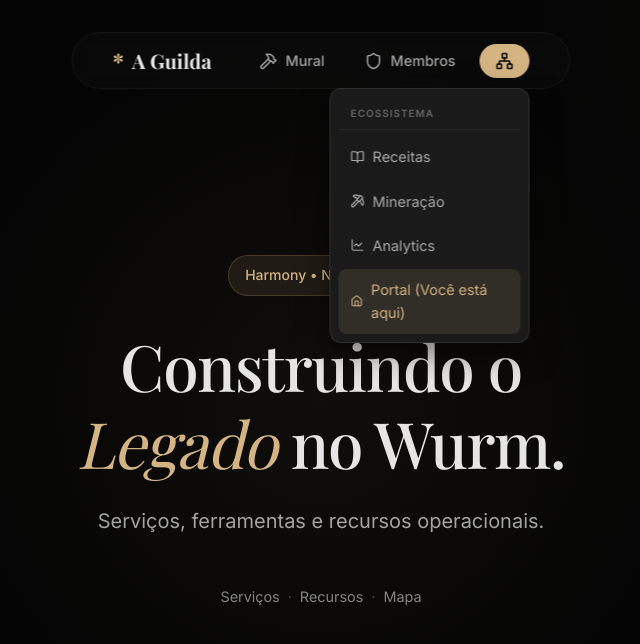
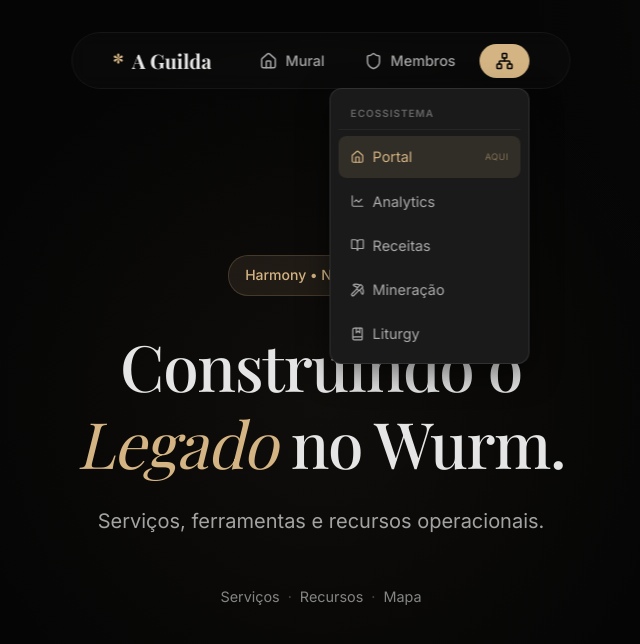
Before and after one commit to Jotasiete7/wurm-aguild-site, a React (Vite) app: page / in a window 1280 px wide. Both pictures are taken after a click on the button "Ecossistema A Guilda". Shown: the top 644 px of the page, without its empty margins (319-959 px from the left). Built offline with nearby package versions, Linux system fonts and the light colour scheme; no server answers; a web font is replaced by a local one.

Commit message:
feat: Add an ecosystem dropdown component to the navbar, displaying links to other tools and associated styling.

```diff
--- /dev/null
+++ b/src/components/EcosystemDropdown.css
@@ -0,0 +1,10 @@
+/* EcosystemDropdown — Hub-specific styles */
+
+.dropdown-here-label {
+    margin-left: auto;
+    font-size: 9px;
+    font-family: var(--font-sans);
+    opacity: 0.5;
+    letter-spacing: 0.05em;
+    text-transform: uppercase;
+}
--- /dev/null
+++ b/src/components/EcosystemDropdown.tsx
@@ -0,0 +1,92 @@
+import { useState, useRef, useEffect } from 'react';
+import { Network, Home, BookOpen, Pickaxe, LineChart, BookMarked } from 'lucide-react';
+import './EcosystemDropdown.css';
+
+// ─────────────────────────────────────────────────────────────
+// CANONICAL ECOSYSTEM DROPDOWN — A Guilda (Hub Version)
+// Template de referência para todos os projetos do ecossistema.
+// Ao replicar em outro projeto, altere apenas `CURRENT_TOOL`.
+// ─────────────────────────────────────────────────────────────
+
+const ECOSYSTEM_TOOLS = [
+    {
+        id: 'portal',
+        label: 'Portal',
+        href: 'https://wurm-aguild-site.pages.dev',
+        icon: Home,
+    },
+    {
+        id: 'analytics',
+        label: 'Analytics',
+        href: 'https://wurm-analytics-journal.pages.dev',
+        icon: LineChart,
+    },
+    {
+        id: 'recipes',
+        label: 'Receitas',
+        href: 'https://wurm-recipe-tool.pages.dev',
+        icon: BookOpen,
+    },
+    {
+        id: 'mining',
+        label: 'Mineração',
+        href: 'https://wurm-mining-tool.pages.dev',
+        icon: Pickaxe,
+    },
+    {
+        id: 'liturgy',
+        label: 'Liturgy',
+        href: 'https://wurm-liturgy.pages.dev',
+        icon: BookMarked,
+    },
+] as const;
+
+// ← Change this to the id of the current project
+const CURRENT_TOOL = 'portal';
+
+export default function EcosystemDropdown() {
+    const [isOpen, setIsOpen] = useState(false);
+    const ref = useRef<HTMLDivElement>(null);
+
+    // Close on outside click
+    useEffect(() => {
+        const handler = (e: MouseEvent) => {
+            if (ref.current && !ref.current.contains(e.target as Node)) {
+                setIsOpen(false);
+            }
+        };
+        document.addEventListener('mousedown', handler);
+        return () => document.removeEventListener('mousedown', handler);
+    }, []);
+
+    return (
+        <div ref={ref} className="relative-container">
+            <button
+                onClick={() => setIsOpen(prev => !prev)}
+                title="Ecossistema A Guilda"
+                className={`nav-item ${isOpen ? 'active' : ''}`}
+            >
+                <Network size={18} />
+            </button>
+
+            {isOpen && (
+                <div className="dropdown-menu">
+                    <div className="dropdown-header">ECOSSISTEMA</div>
+                    {ECOSYSTEM_TOOLS.map(({ id, label, href, icon: Icon }) => {
+                        const isCurrent = id === CURRENT_TOOL;
+                        return isCurrent ? (
+                            <div key={id} className="dropdown-item active">
+                                <Icon size={14} /> {label}
+                                <span className="dropdown-here-label">aqui</span>
+                            </div>
+                        ) : (
+                            <a key={id} href={href} className="dropdown-item">
+                                <Icon size={14} /> {label}
+                            </a>
+                        );
+                    })}
+                </div>
+            )}
+        </div>
+    );
+}
--- a/src/components/Navbar.tsx
+++ b/src/components/Navbar.tsx
@@ -1,11 +1,10 @@
-import { useState } from 'react';
-import { Hammer, Shield, Network, Home, Pickaxe, BookOpen, LineChart } from 'lucide-react';
+import { Shield, Home } from 'lucide-react';
 import { Link, useNavigate, useLocation } from 'react-router-dom';
 import { useAuth } from '../context/AuthContext';
+import EcosystemDropdown from './EcosystemDropdown';
 import './Navbar.css';
 
 export default function Navbar() {
-    const [isMenuOpen, setIsMenuOpen] = useState(false);
     const navigate = useNavigate();
     const location = useLocation();
     const { user } = useAuth();
@@ -21,7 +20,7 @@ export default function Navbar() {
 
                 <div className="nav-links">
                     <Link to="/mural" className={`nav-item ${isActive('/mural')}`}>
-                        <Hammer size={18} />
+                        <Home size={18} />
                         <span>Mural</span>
                     </Link>
 
@@ -30,38 +29,9 @@ export default function Navbar() {
                         <span>{user ? 'Área VIP' : 'Membros'}</span>
                     </Link>
 
-                    <div className="relative-container">
-                        <button
-                            className={`nav-item ${isMenuOpen ? 'active' : ''}`}
-                            onClick={() => setIsMenuOpen(!isMenuOpen)}
-                            title="Ecossistema A Guilda"
-                        >
-                            <Network size={18} />
-                        </button>
-
-                        {isMenuOpen && (
-                            <div className="dropdown-menu animate-in">
-                                <div className="dropdown-header">ECOSSISTEMA</div>
-                                <a href="https://wurm-recipe-tool.pages.dev" className="dropdown-item">
-                                    <BookOpen size={14} /> Receitas
-                                </a>
-                                <a href="https://wurm-mining-tool.pages.dev" className="dropdown-item">
-                                    <Pickaxe size={14} /> Mineração
-                                </a>
-                                <a href="https://wurm-analytics-journal.pages.dev" className="dropdown-item">
-                                    <LineChart size={14} /> Analytics
-                                </a>
-                                <div className="dropdown-item active">
-                                    <Home size={14} /> Portal (Você está aqui)
-                                </div>
-                            </div>
-                        )}
-                    </div>
+                    <EcosystemDropdown />
                 </div>
             </div>
-            {isMenuOpen && (
-                <div className="dropdown-backdrop" onClick={() => setIsMenuOpen(false)}></div>
-            )}
         </nav>
     );
 }
```
